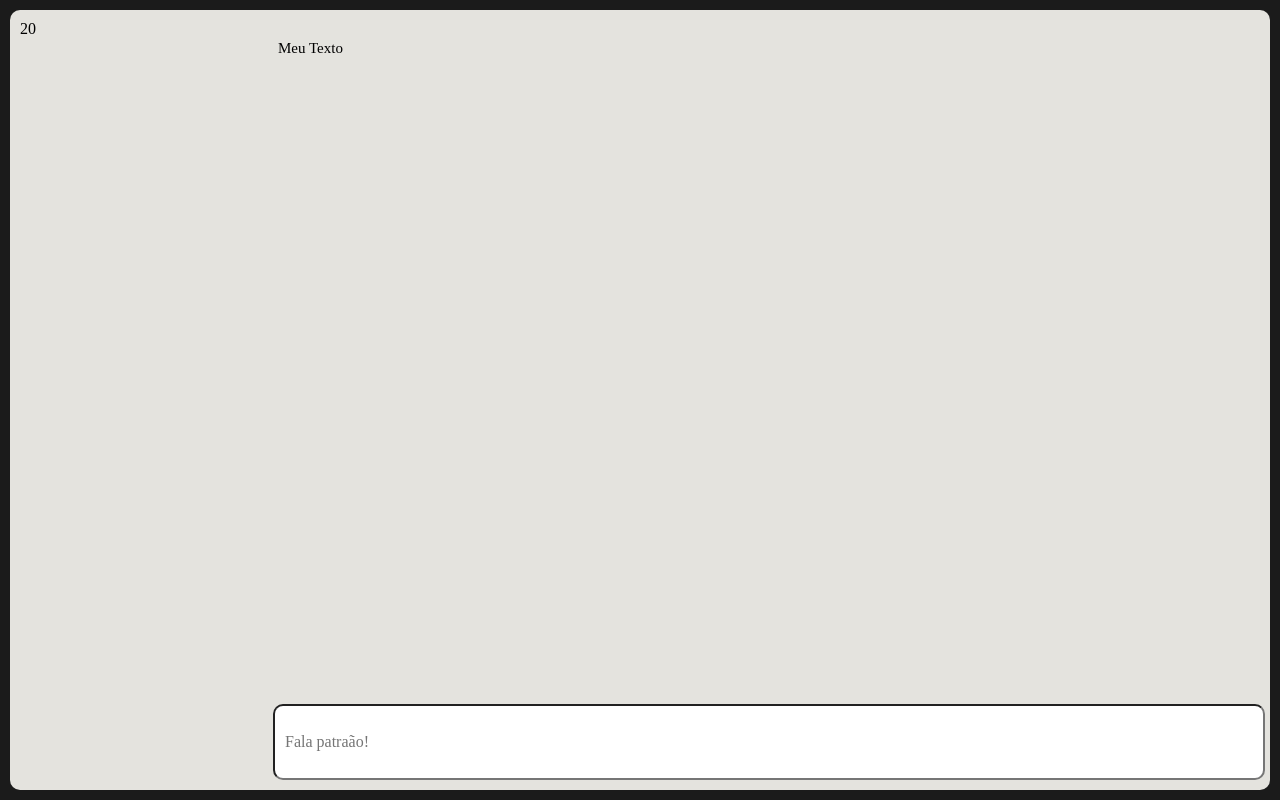
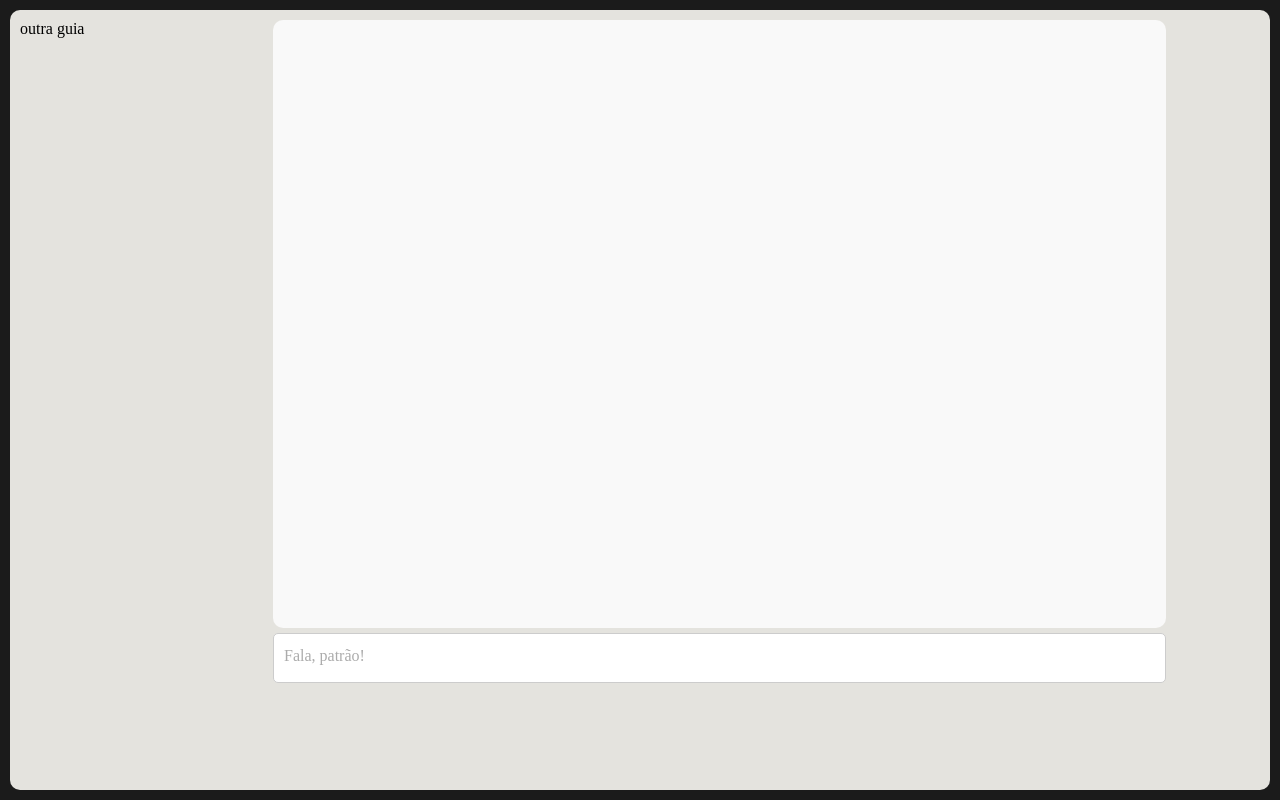
Before and after one commit to O-orion/my-prompt, a React (Create React App) app: page / in a window 1280 px wide. Built offline with nearby package versions, Linux system fonts and the light colour scheme.

Commit message:
feat: adicionando função que captura texto, adicionando lógica para exibição do prompt.

```diff
--- a/src/components/component/Container.styled.tsx
+++ b/src/components/component/Container.styled.tsx
@@ -8,6 +8,13 @@ const Container = styled.div<ContainerProps>`
     color: ${(props) => props.color ? props.color : "#fff"};
     margin: ${(props) => props.margin ? props.margin : 0};
     padding: ${(props) => props.padding ? props.padding : 0};
+    display: ${(props) => props.display ? props.display : 'block'};
+    flex-direction: ${(props) => props.flexDirection ? props.flexDirection : 'row'};
+    justify-content: ${(props) => props.justifyContent ? props.justifyContent : 'start'};
+    align-items: ${(props) => props.alignItems ? props.alignItems : 'start'};
+    overflow-y: ${(props) => props.overflowY ? props.overflowY : 'hidden'};
+
+
 `
 
 export default Container;
--- /dev/null
+++ b/src/components/component/DivMensagens.tsx
@@ -0,0 +1,20 @@
+import styled from 'styled-components';
+
+export const DivMensagens = styled.div`
+    width: 90%;
+    height: 80%;
+    background-color: #F9F9F9;
+    color: #000;
+    margin-bottom: 5px;
+    overflow-y: auto; // Assegura que o scroll seja adicionado se necessário
+    overflow-x: hidden;
+    border-radius: 10px;
+    padding: 10px;
+    display: flex;
+    flex-direction: column;
+
+    // Use a margin-top: auto na última mensagem para empurrá-las para baixo
+    & > div:last-child {
+        margin-top: auto;
+    }
+`;
--- a/src/components/component/Input.tsx
+++ b/src/components/component/Input.tsx
@@ -1,8 +1,26 @@
 import styled from "styled-components";
 
-export const InputPrompt = styled.input`
-width: 100%;
-height: 10%;
-padding: 10px;
-border-radius: 10px;
-`
+export const InputPrompt = styled.textarea`
+    width: 90%;
+    height: 50px;  // Altura fixa para o textarea
+    padding: 10px;
+    box-sizing: border-box;
+    border: 1px solid #ccc;
+    border-radius: 5px;
+    outline: none;
+    font-size: 16px;
+    line-height: 1.5;
+    resize: none;  // Desabilita o redimensionamento manual
+    overflow-y: auto;  // Adiciona o scroll vertical
+    transition: border 0.3s ease;
+
+    &:focus {
+        border-color: #007bff;
+        box-shadow: 0 0 5px rgba(0, 123, 255, 0.5);
+    }
+
+    &::placeholder {
+        color: #888;
+        opacity: 0.7;
+    }
+`;
--- a/src/components/component/TextPrompt.tsx
+++ b/src/components/component/TextPrompt.tsx
@@ -1,5 +1,10 @@
 import styled from "styled-components";
 
 export const TextPrompt = styled.p`
-font-size: 15px;
-`
+    font-size: 15px;
+    color: black;
+    word-wrap: break-word;  /* Quebra palavras longas */
+    word-break: break-word; /* Quebra palavras em qualquer ponto, se necessário */
+    white-space: pre-wrap;  /* Mantém os espaços e quebras de linha como no texto original */
+    overflow-wrap: break-word; /* Quebra o texto ao alcançar o limite do container */
+`;
--- a/src/components/groupComponents/BoxPrompts.tsx
+++ /dev/null
@@ -1,10 +0,0 @@
-import Container from "../component/Container.styled";
-import { CardPrompt } from "./CardPrompt";
-
-export function BoxPrompts() {
-    return(
-        <Container width="100%" height="90%">
-            <CardPrompt></CardPrompt>
-        </Container>
-    )
-}
--- a/src/components/groupComponents/CardPrompt.tsx
+++ /dev/null
@@ -1,11 +0,0 @@
-import Container from "../component/Container.styled";
-import { TextPrompt } from "../component/TextPrompt";
-
-
-export function CardPrompt() {
-    return (
-        <Container color="#000" width="100%" height="auto" padding="5px">
-            <TextPrompt>Meu Texto</TextPrompt>
-        </Container>
-    )
-}
--- /dev/null
+++ b/src/components/groupComponents/DisplayPrompt.tsx
@@ -0,0 +1,29 @@
+import React, { useState } from "react";
+import Container from "../component/Container.styled";
+import { DivMensagens } from "../component/DivMensagens";
+import { InputPrompt } from "../component/Input";
+import { TextPrompt } from "../component/TextPrompt";
+
+
+export function DisplayPrompt() {
+    const [prompts, setPrompts] = useState<string[]>([]);
+
+    const handleKeyPress = (event: React.KeyboardEvent<HTMLTextAreaElement>) => {
+        if (event.key === 'Enter' && event.currentTarget.value.trim() !== "") {
+            setPrompts([...prompts, event.currentTarget.value])
+            event.currentTarget.value = "";
+        }
+    }
+    return  (
+        <Container width="100%" height="100%" >
+            <DivMensagens>
+                {
+                    prompts.map((prompt, index) => (
+                        <TextPrompt key={index}>{prompt}</TextPrompt>
+                    ))
+                }
+            </DivMensagens>
+            <InputPrompt onKeyUp={handleKeyPress} placeholder="Fala, patrão!" ></InputPrompt>
+        </Container>
+    )
+}
--- a/src/components/layouts/DisplayPrompt.tsx
+++ /dev/null
@@ -1,12 +0,0 @@
-import Container from "../component/Container.styled";
-import { InputPrompt } from "../component/Input";
-import { BoxPrompts } from "../groupComponents/BoxPrompts";
-
-export function DisplayPrompt() {
-    return (
-        <Container color="#000" width="100%" height="100%" padding="0" >
-            <BoxPrompts></BoxPrompts>
-            <InputPrompt placeholder="Fala patraão!"></InputPrompt>
-        </Container>
-    )
-}
--- a/src/components/layouts/MyPromps.tsx
+++ b/src/components/layouts/MyPromps.tsx
@@ -1,10 +1,10 @@
 import { ContainerGrid } from "../component/ContainerGrid.styled";
-import { DisplayPrompt } from "./DisplayPrompt";
+import { DisplayPrompt } from "../groupComponents/DisplayPrompt";
 
 export function MyPrompts() {
     return (
         <ContainerGrid>
-            <div>20</div>
+            <div>outra guia</div>
             <DisplayPrompt></DisplayPrompt>
         </ContainerGrid>
     )
```
Also changed, not shown: src/models/ContainerProps.ts (+6 -1 lines).
